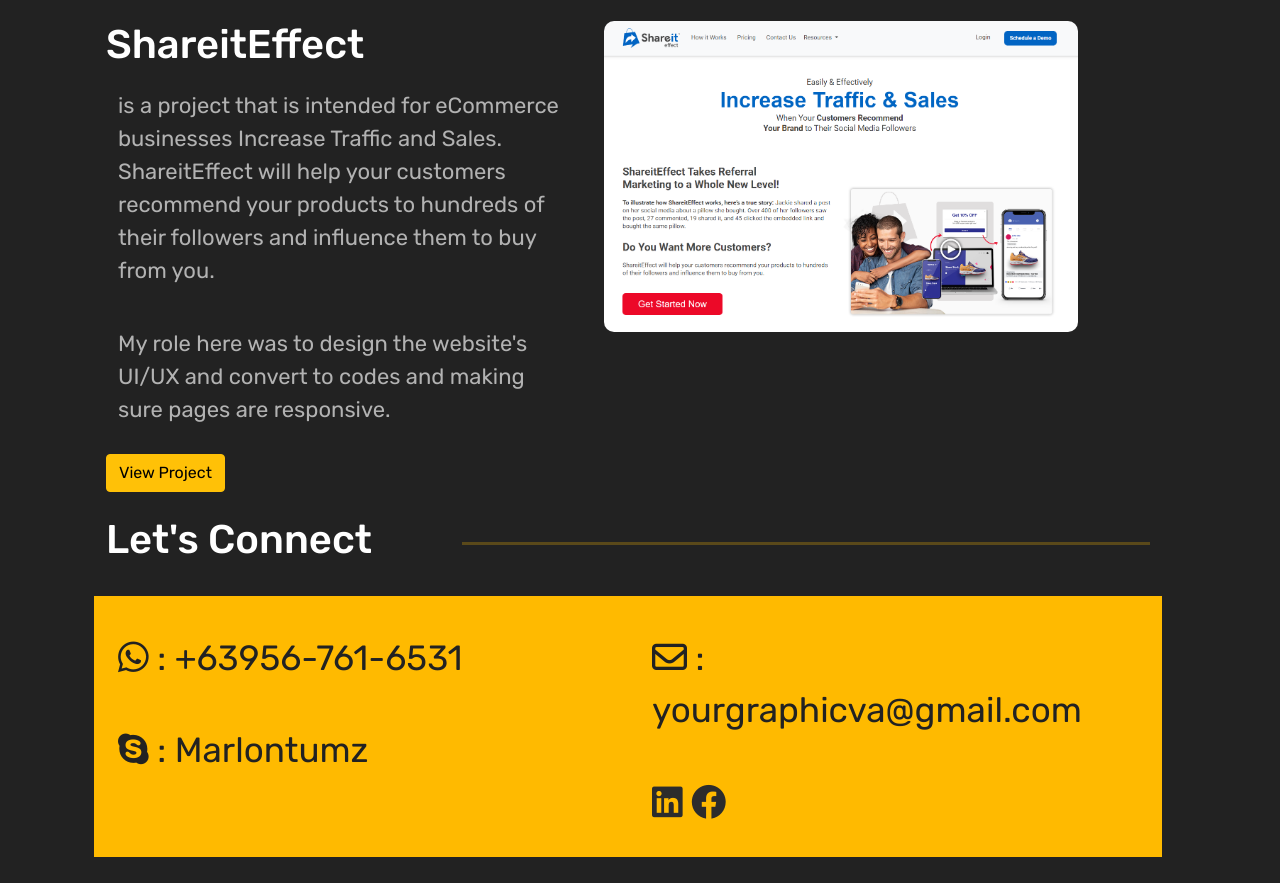
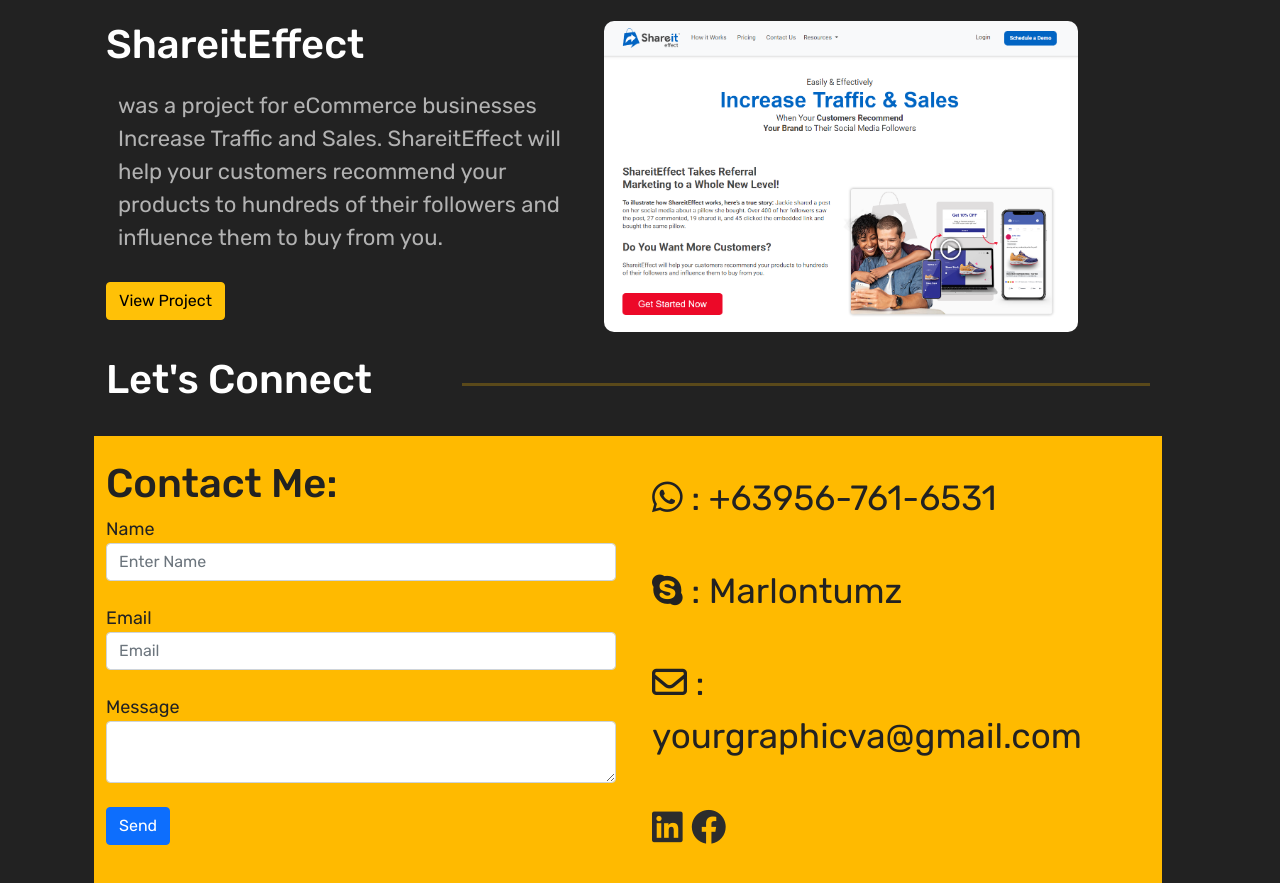
Before and after one commit to Inknovate22/Portolio2022, a plain HTML site: page index.html in a window 1280 px wide. Shown: the part 5397-6280 px from the top of the page. Before the commit the page ends 6254 px from the top, so only its background shows below. Drawn offline with nearby package versions, Linux system fonts and the light colour scheme; files whose address does not match are found by name.

Commit message:
contact form

```diff
--- /dev/null
+++ b/assets/script/script.js
@@ -0,0 +1,20 @@
+
+        (function() {
+            // https://dashboard.emailjs.com/admin/account
+            emailjs.init({
+              publicKey: "Gpy8gMmAHv1wnpf6q",
+            });
+        })();
+
+        window.onload = function() {
+            document.getElementById('contact-form').addEventListener('submit', function(event) {
+                event.preventDefault();
+                // these IDs from the previous steps
+                emailjs.sendForm('contact_service', 'contact_form', this)
+                    .then(() => {
+                        console.log('SUCCESS!');
+                    }, (error) => {
+                        console.log('FAILED...', error);
+                    });
+            });
+        }
--- a/assets/styles.css
+++ b/assets/styles.css
@@ -62,6 +62,10 @@
 .intro-container p{
     padding:12px;
     font-size: 22px;
+}
+
+.form-group{
+    padding-bottom: 24px;
 }
 .btn-hire-me{
     background-color: #ffba00 !important; /* No background color */
--- a/index.html
+++ b/index.html
@@ -6,8 +6,14 @@
     <script src="assets/bootstrap.min.js"></script>
     <link rel="stylesheet" href="https://cdnjs.cloudflare.com/ajax/libs/font-awesome/6.0.0-beta3/css/all.min.css">
     <link rel="preconnect" href="https://fonts.googleapis.com"><link rel="preconnect" href="https://fonts.gstatic.com" crossorigin><link href="https://fonts.googleapis.com/css2?family=Rubik&display=swap" rel="stylesheet">
+
+<script type="text/javascript" src="https://cdn.jsdelivr.net/npm/@emailjs/browser@4/dist/email.min.js"></script>
+<script type="text/javascript" src="assets/script/script.js"></script>
+
+
 <title>Marlon Designs</title>
 <link rel="icon" type="image/x-icon" href="assets/images/marlon-fave.png">
+
 </head>
 <body>
 <div class="grain-filter">
@@ -189,10 +195,10 @@
                 <div class="row p-24 web-designs">
                     <div class="col ">
                         <h1>ShareitEffect</h1>
-                        <p class="copy-text">is a project that is intended for eCommerce businesses Increase Traffic and Sales.
+                        <p class="copy-text">was a project for eCommerce businesses Increase Traffic and Sales.
                             ShareitEffect will help your customers recommend your products to hundreds of their followers and influence them to buy from you.
                         </p>
-                        <p class="copy-text">  My role here was to design the website's UI/UX and convert to codes and making sure pages are responsive.  </p>
+
                         <button class="btn btn-warning">View Project</button>
                     </div>
                     <div class="col">
@@ -209,12 +215,45 @@
             <div class="col-4"><h1 class="header-text">Let's Connect</h1></div>
             <div class="col-8"><hr style="width:100% ;height:3px;color:#ffba00;text-align:left;margin-left:0"></hr></div>
          </div>
+
         <div class="row footer-container" id="footer">
+
+            <div class="col footer p-24">
+                <h1>Contact Me:</h1>
+                <div class="row contact-form-container">
+                    <form action="https://api.web3forms.com/submit" method="POST">
+                        <div class="form-row">
+                            <div class="col form-group col-md">
+                                <label for="inputFirstName">Name</label>
+                                <input type="text" class="form-control input-field" name="name" id="user_name" placeholder="Enter Name" required>
+                            </div>
+                            <div class="form-group col-md">
+                                <label for="inputEmail4">Email</label>
+                                <input type="email" class="form-control input-field" name="email" id="user_email" placeholder="Email" required>
+                            </div>
+                            <div class="form-group col-md">
+                                <label for="inputEmail4">Message</label>
+                                <textarea name="message input-field" class="form-control" required>
+
+                                </textarea>
+                            </div>
+                        </div>
+                        <input type="hidden" name="access_key" value="51427d75-54e6-48e1-a00a-918e6cb2cb89">
+                        <div class="form-row">
+                            <div class="col form-group col-md">
+                                <button type="submit" class="btn btn-primary">Send</button>
+                            </div>
+                        </div>
+
+
+                      </form>
+
+                </div>
+
+            </div>
             <div class="col footer p-24">
                 <p class="contact-details"><i class="fa-brands fa-whatsapp"></i> : +63956-761-6531</p>
                 <p class="contact-details"><i class="fa-brands fa-skype"></i> : Marlontumz</p>
-            </div>
-            <div class="col footer p-24">
                 <p class="contact-details"><i class="fa-regular fa-envelope"></i> : yourgraphicva@gmail.com</p>
                 <p class="contact-details">
                     <a href="https://www.linkedin.com/in/marloncreativedesigns/" target="_blank"><i class="fa-brands fa-linkedin"></i></a>
```
